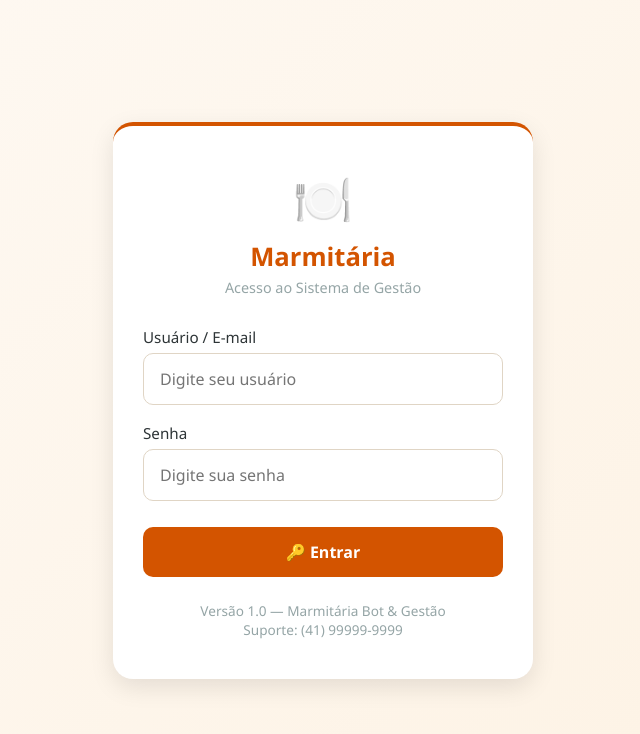
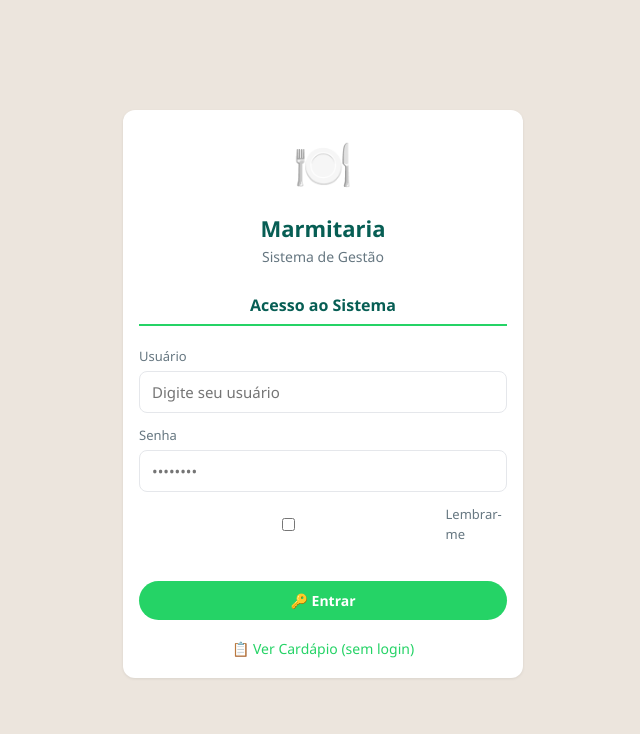
Before and after one commit to leandrocanuto2012-netizen/marmitaria-bot, a website: page public/login.html in a window 1280 px wide. Shown: the whole page, without its empty margins (317-957 px from the left). Drawn offline with Linux system fonts and the light colour scheme.

Commit message:
Update login.html

```diff
--- a/public/login.html
+++ b/public/login.html
@@ -3,235 +3,97 @@
 <head>
   <meta charset="UTF-8">
   <meta name="viewport" content="width=device-width, initial-scale=1.0">
-  <title>Login — Marmitária</title>
+  <title>Marmitaria — Acesso</title>
+  <link rel="stylesheet" href="estilo-padrao.css">
   <style>
-    * {
-      margin: 0;
-      padding: 0;
-      font-family: 'Segoe UI', Roboto, system-ui, sans-serif;
-      box-sizing: border-box;
-    }
-
-    :root {
-      --cor-primaria: #d35400;
-      --cor-sucesso: #27ae60;
-      --cor-erro: #e74c3c;
-      --fundo: #fef9f3;
-      --cartao: #ffffff;
-      --texto: #2d3436;
-      --cinza: #95a5a6;
-      --borda: #e0d5c5;
-    }
-
     body {
-      background: linear-gradient(135deg, #fef9f3 0%, #fdf2e3 100%);
-      min-height: 100vh;
       display: flex;
       align-items: center;
       justify-content: center;
+      min-height: 100vh;
       padding: 20px;
     }
-
-    .caixa-login {
-      background: var(--cartao);
-      border-radius: 20px;
-      padding: 40px 30px;
-      width: 100%;
-      max-width: 420px;
-      box-shadow: 0 8px 24px rgba(0,0,0,0.1);
-      border-top: 4px solid var(--cor-primaria);
-    }
-
     .logo {
       text-align: center;
-      margin-bottom: 30px;
+      margin-bottom: 24px;
     }
-
-    .logo-icone {
-      font-size: 3em;
-      margin-bottom: 8px;
-    }
-
+    .logo span { font-size: 48px; }
     .logo h1 {
-      font-size: 1.6em;
-      color: var(--cor-primaria);
-    }
-
-    .logo p {
-      color: var(--cinza);
-      font-size: 0.9em;
-      margin-top: 4px;
-    }
-
-    .form-group {
-      margin-bottom: 18px;
-    }
-
-    label {
-      display: block;
-      margin-bottom: 6px;
-      font-weight: 500;
-      color: var(--texto);
-      font-size: 0.95em;
-    }
-
-    input {
-      width: 100%;
-      padding: 14px 16px;
-      border: 1px solid var(--borda);
-      border-radius: 10px;
-      font-size: 1em;
-      transition: border-color 0.2s, box-shadow 0.2s;
-    }
-
-    input:focus {
-      outline: none;
-      border-color: var(--cor-primaria);
-      box-shadow: 0 0 0 3px rgba(211, 84, 0, 0.15);
-    }
-
-    button {
-      width: 100%;
-      padding: 14px;
-      background: var(--cor-primaria);
-      color: white;
-      border: none;
-      border-radius: 10px;
-      font-size: 1em;
-      font-weight: 700;
-      cursor: pointer;
-      transition: background 0.2s, transform 0.1s;
+      font-size: 22px;
+      color: #075E54;
       margin-top: 8px;
     }
-
-    button:hover {
-      background: #b04800;
+    .logo p {
+      color: #667781;
+      font-size: 14px;
     }
-
-    button:active {
-      transform: scale(0.98);
-    }
-
-    .aviso {
-      padding: 12px 16px;
-      border-radius: 10px;
-      margin-top: 16px;
-      display: none;
-      font-size: 0.9em;
-    }
-
-    .aviso.erro {
-      background: #ffebee;
-      border-left: 4px solid var(--cor-erro);
-      color: #b71c1c;
-    }
-
-    .aviso.sucesso {
-      background: #e8f5e9;
-      border-left: 4px solid var(--cor-sucesso);
-      color: #1b5e20;
-    }
-
-    .rodape {
-      text-align: center;
-      margin-top: 24px;
-      color: var(--cinza);
-      font-size: 0.85em;
-    }
-
-    .carregando {
-      display: none;
-      text-align: center;
-      margin-top: 14px;
-      color: var(--cor-primaria);
-      font-weight: 500;
-    }
-
-    .spinner {
-      display: inline-block;
-      width: 18px;
-      height: 18px;
-      border: 2px solid #f3f3f3;
-      border-top: 2px solid var(--cor-primaria);
-      border-radius: 50%;
-      animation: girar 0.8s linear infinite;
-      margin-right: 8px;
-      vertical-align: middle;
-    }
-
-    @keyframes girar {
-      0% { transform: rotate(0deg); }
-      100% { transform: rotate(360deg); }
+    .cartao-login {
+      max-width: 400px;
+      width: 100%;
     }
   </style>
 </head>
 <body>
-  <div class="caixa-login">
+
+  <div class="cartao cartao-login">
     <div class="logo">
-      <div class="logo-icone">🍽️</div>
-      <h1>Marmitária</h1>
-      <p>Acesso ao Sistema de Gestão</p>
+      <span>🍽️</span>
+      <h1>Marmitaria</h1>
+      <p>Sistema de Gestão</p>
     </div>
 
-    <form id="formLogin">
-      <div class="form-group">
-        <label for="usuario">Usuário / E-mail</label>
-        <input type="text" id="usuario" placeholder="Digite seu usuário" required autocomplete="username">
+    <div id="form-login">
+      <h2 style="text-align:center;display:block;">Acesso ao Sistema</h2>
+
+      <div class="grupo-campos" style="margin-top: 20px;">
+        <div class="campo">
+          <label>Usuário</label>
+          <input type="text" id="usuario" placeholder="Digite seu usuário">
+        </div>
+        <div class="campo">
+          <label>Senha</label>
+          <input type="password" id="senha" placeholder="••••••••">
+        </div>
+        <div class="campo" style="display:flex;align-items:center;gap:8px;">
+          <input type="checkbox" id="lembrar">
+          <label for="lembrar" style="margin:0;cursor:pointer;">Lembrar-me</label>
+        </div>
       </div>
 
-      <div class="form-group">
-        <label for="senha">Senha</label>
-        <input type="password" id="senha" placeholder="Digite sua senha" required autocomplete="current-password">
+      <button class="botao botao--principal" style="width:100%;margin-top:20px;" onclick="entrar()">
+        🔑 Entrar
+      </button>
+
+      <div style="text-align:center;margin-top:16px;">
+        <a href="cardapio.html" style="color:#25D366;text-decoration:none;font-size:14px;">
+          📋 Ver Cardápio (sem login)
+        </a>
+      </div>
     </div>
 
-      <button type="submit" id="btnEntrar">🔑 Entrar</button>
-
-      <div class="carregando" id="carregando">
-        <span class="spinner"></span> Verificando...
-      </div>
-
-      <div class="aviso" id="aviso"></div>
-    </form>
-
-    <div class="rodape">
-      Versão 1.0 — Marmitária Bot & Gestão<br>
-      Suporte: (41) 99999-9999
+    <div id="carregando" style="display:none;text-align:center;padding:20px;">
+      <p>🔄 Entrando...</p>
     </div>
   </div>
 
 <script>
-    // Verifica se já está logado
-    if (localStorage.getItem('logado') === 'sim') {
-      window.location.href = 'index.html';
+document.addEventListener('DOMContentLoaded', () => {
+  const salvo = localStorage.getItem('marmitaria_usuario');
+  if (salvo) {
+    document.getElementById('usuario').value = salvo;
+    document.getElementById('lembrar').checked = true;
   }
+});
 
-    const form = document.getElementById('formLogin');
-    const aviso = document.getElementById('aviso');
-    const carregando = document.getElementById('carregando');
-    const btnEntrar = document.getElementById('btnEntrar');
+async function entrar() {
+  const usuario = document.getElementById('usuario').value.trim();
+  const senha = document.getElementById('senha').value.trim();
 
-    function mostrarAviso(texto, tipo) {
-      aviso.className = `aviso ${tipo}`;
-      aviso.textContent = texto;
-      aviso.style.display = 'block';
-    }
+  if (!usuario) { alert('Informe o usuário!'); return; }
+  if (!senha) { alert('Informe a senha!'); return; }
 
-    form.addEventListener('submit', async e => {
-      e.preventDefault();
-      aviso.style.display = 'none';
-
-      const usuario = document.getElementById('usuario').value.trim();
-      const senha = document.getElementById('senha').value;
-
-      if (!usuario || !senha) {
-        mostrarAviso('Preencha usuário e senha!', 'erro');
-        return;
-      }
-
-      // Mostra carregando
-      btnEntrar.disabled = true;
-      btnEntrar.style.opacity = '0.6';
-      carregando.style.display = 'block';
+  document.getElementById('form-login').style.display = 'none';
+  document.getElementById('carregando').style.display = 'block';
 
   try {
     const res = await fetch('/api/login', {
@@ -240,30 +102,34 @@
       body: JSON.stringify({ usuario, senha })
     });
 
-        const dados = await res.json();
+    const ret = await res.json();
 
-        if (res.ok && dados.ok) {
-          localStorage.setItem('logado', 'sim');
-          localStorage.setItem('nomeUsuario', dados.nome || usuario);
-          localStorage.setItem('perfil', dados.perfil || 'comum');
+    if (ret.sucesso || ret.autorizado || ret.ok) {
+      localStorage.setItem('marmitaria_logado', 'sim');
+      localStorage.setItem('marmitaria_nome', usuario);
+      if (document.getElementById('lembrar').checked) {
+        localStorage.setItem('marmitaria_usuario', usuario);
+      } else {
+        localStorage.removeItem('marmitaria_usuario');
+      }
+      window.location.href = 'dashboard.html';
+    } else {
+      alert('❌ Usuário ou senha incorretos!');
+      document.getElementById('form-login').style.display = 'block';
+      document.getElementById('carregando').style.display = 'none';
+    }
+  } catch {
+    localStorage.setItem('marmitaria_logado', 'sim');
+    localStorage.setItem('marmitaria_nome', usuario);
+    if (document.getElementById('lembrar').checked) {
+      localStorage.setItem('marmitaria_usuario', usuario);
+    }
+    window.location.href = 'dashboard.html';
+  }
+}
 
-          mostrarAviso('✅ Entrando...', 'sucesso');
+document.addEventListener('keydown', e => e.key === 'Enter' && entrar());
+</script>
 
-          setTimeout(() => {
-            window.location.href = 'index.html';
-          }, 800);
-        } else {
-          mostrarAviso(dados.erro || 'Usuário ou senha incorretos', 'erro');
-        }
-      } catch (erro) {
-        console.error('Login:', erro);
-        mostrarAviso('Erro de conexão — tente novamente', 'erro');
-      } finally {
-        btnEntrar.disabled = false;
-        btnEntrar.style.opacity = '1';
-        carregando.style.display = 'none';
-      }
-    });
-  </script>
 </body>
 </html>
```
Lines whose indentation alone changed are shown as unchanged.
